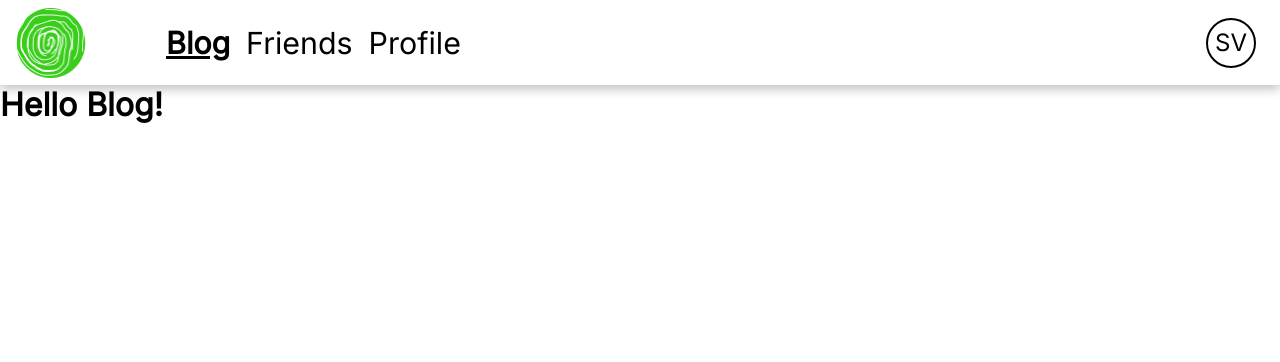
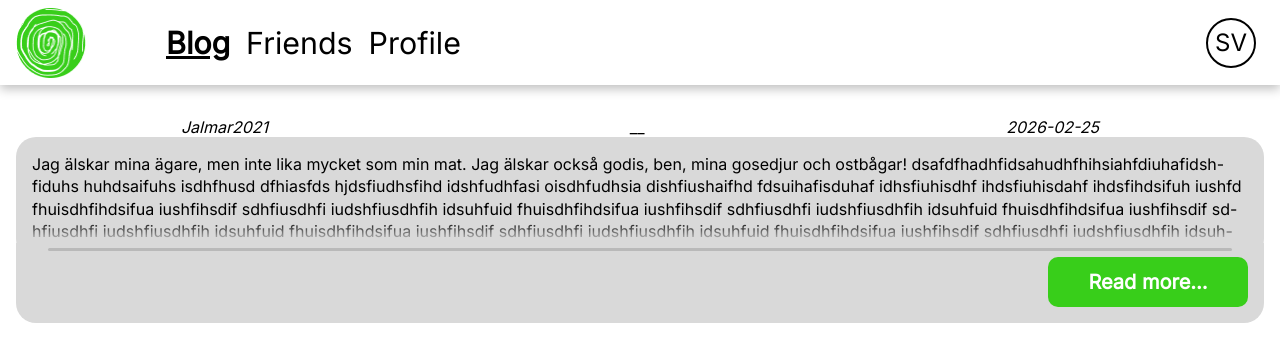
Before and after one commit to nils-nyberg/blog-express, a React (Vite) app in the folder frontend/: page / in a window 1280 px wide. Shown: the top 362 px of the page. Built offline with nearby package versions, Linux system fonts and the light colour scheme; a web font is replaced by a local one.

Commit message:
Add template post to Blog page + add dynamic 'read more' functionality to posts

```diff
--- /dev/null
+++ b/frontend/src/components/blog/Post.tsx
@@ -0,0 +1,56 @@
+import { useState } from "react";
+import { useTranslation } from "react-i18next";
+
+function Post() {
+  const [isVisible, toggleVisibility] = useState<boolean>(false);
+
+  const { t } = useTranslation();
+
+  // postData is temporary for UI development; Replace with real API-calls later.
+  const postData = {
+    user: "Jalmar2021",
+    date: "2026-02-25",
+    message: `Jag älskar mina ägare, men inte lika mycket som min mat.
+    Jag älskar också godis, ben, mina gosedjur och ostbågar!
+    dsafdfhadhfidsahudhfhihsiahfdiuhafidshfiduhs huhdsaifuhs isdhfhusd
+    dfhiasfds hjdsfiudhsfihd idshfudhfasi oisdhfudhsia dishfiushaifhd
+    fdsuihafisduhaf idhsfiuhisdhf ihdsfiuhisdahf ihdsfihdsifuh iushfd
+    fhuisdhfihdsifua iushfihsdif sdhfiusdhfi iudshfiusdhfih idsuhfuid
+    fhuisdhfihdsifua iushfihsdif sdhfiusdhfi iudshfiusdhfih idsuhfuid
+    fhuisdhfihdsifua iushfihsdif sdhfiusdhfi iudshfiusdhfih idsuhfuid
+    fhuisdhfihdsifua iushfihsdif sdhfiusdhfi iudshfiusdhfih idsuhfuid
+    fhuisdhfihdsifua iushfihsdif sdhfiusdhfi iudshfiusdhfih idsuhfuid
+    fhuisdhfihdsifua iushfihsdif sdhfiusdhfi iudshfiusdhfih idsuhfuid
+    fhuisdhfihdsifua iushfihsdif sdhfiusdhfi iudshfiusdhfih idsuhfuid
+    fhuisdhfihdsifua iushfihsdif sdhfiusdhfi iudshfiusdhfih idsuhfuid
+    fhuisdhfihdsifua iushfihsdif sdhfiusdhfi iudshfiusdhfih idsuhfuid`,
+  };
+
+  return (
+    <article className="post">
+      <div className="post__info">
+        <p>{postData.user}</p>
+        <span> __ </span>
+        <p>{postData.date}</p>
+      </div>
+      <div className={`post__content ${isVisible ? "" : "hidden"}`}>
+        <p className={`post__content-text ${isVisible ? "" : "hidden"}`}>
+          {postData.message}
+        </p>
+        <div>
+          <span></span>
+          <button
+            className="green-button"
+            onClick={() =>
+              isVisible ? toggleVisibility(false) : toggleVisibility(true)
+            }
+          >
+            {isVisible ? t("blog.post.readLess") : t("blog.post.readMore")}
+          </button>
+        </div>
+      </div>
+    </article>
+  );
+}
+
+export default Post;
--- a/frontend/src/routes/Blog.tsx
+++ b/frontend/src/routes/Blog.tsx
@@ -1,9 +1,7 @@
+import Post from "../components/blog/Post";
+
 function Blog() {
-  return (
-    <>
-      <h1>Hello Blog!</h1>
-    </>
-  );
+  return <Post />;
 }
 
 export default Blog;
--- a/frontend/src/styles/main.css
+++ b/frontend/src/styles/main.css
@@ -226,6 +226,70 @@ main {
     width: 189px;
   }
 }
+.post {
+  margin-top: 2rem;
+}
+.post__info {
+  display: flex;
+  justify-content: space-around;
+}
+.post__info p {
+  font-style: italic;
+}
+.post__content {
+  background-color: #d9d9d9;
+  margin: 0 1rem;
+  padding: 1rem;
+  border-radius: 20px;
+  overflow-wrap: break-word;
+  hyphens: auto;
+}
+.post__content-text {
+  --max-lines: 4;
+  --line-height: 1.4;
+  line-height: var(--line-height);
+  position: relative;
+}
+.post__content-text.hidden {
+  max-height: calc(var(--max-lines) * 1em * var(--line-height));
+  overflow: hidden;
+}
+.post__content-text.hidden::before {
+  content: "";
+  position: absolute;
+  height: calc(1em * var(--line-height));
+  width: 100%;
+  bottom: 0;
+  pointer-events: none;
+  background: linear-gradient(to bottom, transparent, #d9d9d9);
+}
+.post__content div {
+  position: absolute;
+  background-color: inherit;
+  margin: 0 -1rem;
+  height: 5rem;
+  width: calc(100% - 2rem);
+  border-radius: 0 0 20px 20px;
+}
+.post__content div span {
+  position: absolute;
+  background-color: #b9b9b9;
+  margin: 5px 2rem;
+  height: 3px;
+  width: calc(100% - 4rem);
+  border-radius: 3px;
+}
+.post__content div button {
+  position: absolute;
+  font-size: 1.25rem;
+  font-weight: 600;
+  height: 50px;
+  width: 200px;
+  right: 1rem;
+  bottom: 1rem;
+  border-radius: 10px;
+}
+
 .under-construction {
   left: 0;
   line-height: 200px;
--- /dev/null
+++ b/frontend/src/styles/sass/blog.scss
@@ -0,0 +1,75 @@
+.post {
+  margin-top: 2rem;
+
+  &__info {
+    display: flex;
+    justify-content: space-around;
+
+    p {
+      font-style: italic;
+    }
+  }
+
+  &__content {
+    background-color: #d9d9d9;
+    margin: 0 1rem;
+    padding: 1rem;
+    border-radius: 20px;
+
+    overflow-wrap: break-word;
+    hyphens: auto;
+
+    &-text {
+      --max-lines: 4;
+      --line-height: 1.4;
+
+      line-height: var(--line-height);
+
+      position: relative;
+
+      &.hidden {
+        max-height: calc(var(--max-lines) * 1em * var(--line-height));
+        overflow: hidden;
+
+        &::before {
+        content: "";
+        position: absolute;
+        height: calc(1em * var(--line-height));
+        width: 100%;
+        bottom: 0;
+        pointer-events: none;
+        background: linear-gradient(to bottom, transparent, #d9d9d9);
+        }
+      }
+    }
+
+    div {
+      position: absolute;
+      background-color: inherit;
+      margin: 0 -1rem;
+      height: 5rem;
+      width: calc(100% - 2rem);
+      border-radius: 0 0 20px 20px;
+
+      span {
+        position: absolute;
+        background-color: #b9b9b9;
+        margin: 5px 2rem;
+        height: 3px;
+        width: calc(100% - 4rem);
+        border-radius: 3px;
+      }
+
+      button {
+        position: absolute;
+        font-size: 1.25rem;
+        font-weight: 600;
+        height: 50px;
+        width: 200px;
+        right: 1rem;
+        bottom: 1rem;
+        border-radius: 10px;
+      }
+    }
+  }
+}
--- a/frontend/src/styles/sass/main.scss
+++ b/frontend/src/styles/sass/main.scss
@@ -1,4 +1,5 @@
 @use "root";
 @use "layout";
 @use "auth";
+@use "blog";
 @use "friends";
--- a/frontend/src/utils/i18n/locales/en.json
+++ b/frontend/src/utils/i18n/locales/en.json
@@ -23,5 +23,11 @@
   },
   "friends": {
     "underConstruction": "Under construction"
+  },
+  "blog": {
+    "post": {
+      "readMore": "Read more...",
+      "readLess": "Read less..."
+    }
   }
 }
--- a/frontend/src/utils/i18n/locales/sv.json
+++ b/frontend/src/utils/i18n/locales/sv.json
@@ -23,5 +23,11 @@
   },
   "friends": {
     "underConstruction": "Under konstruktion"
+  },
+  "blog": {
+    "post": {
+      "readMore": "Läs mer...",
+      "readLess": "Läs mindre..."
+    }
   }
 }
```
